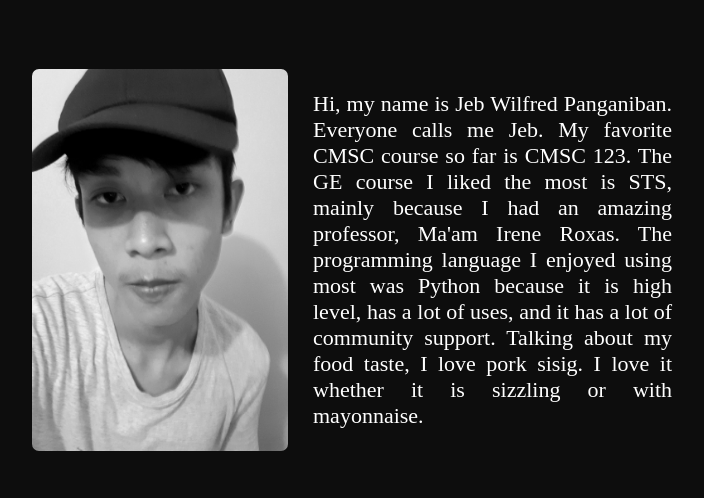
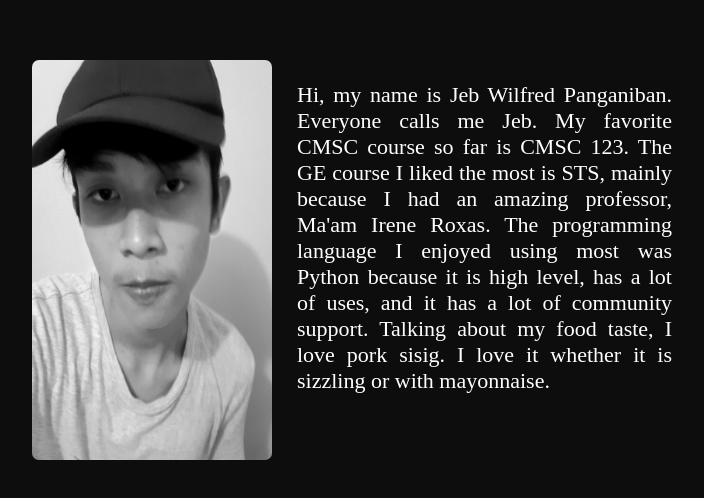
Before and after one commit to derfliwbej/derfliwbej.github.io, a plain HTML site: page index.html in a window 1280 px wide. Shown: the part 140-638 px from the top of the page, without its empty margins (288-992 px from the left). Drawn offline with Linux system fonts and the light colour scheme.

Commit message:
Edit css

```diff
--- a/style.css
+++ b/style.css
@@ -26,16 +26,16 @@ body {
 
 .main-container {
   width: 50%;
+  height: 50%;
   display: flex;
 }
 
 .picture {
   display: block;
-  max-width: 40%;
-  max-height: 640px;
+  min-width: 240px;
+  height: 100%;
   width: auto;
   height: auto;
-  vertical-align: text-bottom;
   border-radius: 7px;
   margin-right: 25px;
 }
@@ -43,4 +43,5 @@ body {
 .introduction {
   text-align: justify;
   font-size: 22px;
+  min-width: 310px;
 }
```
